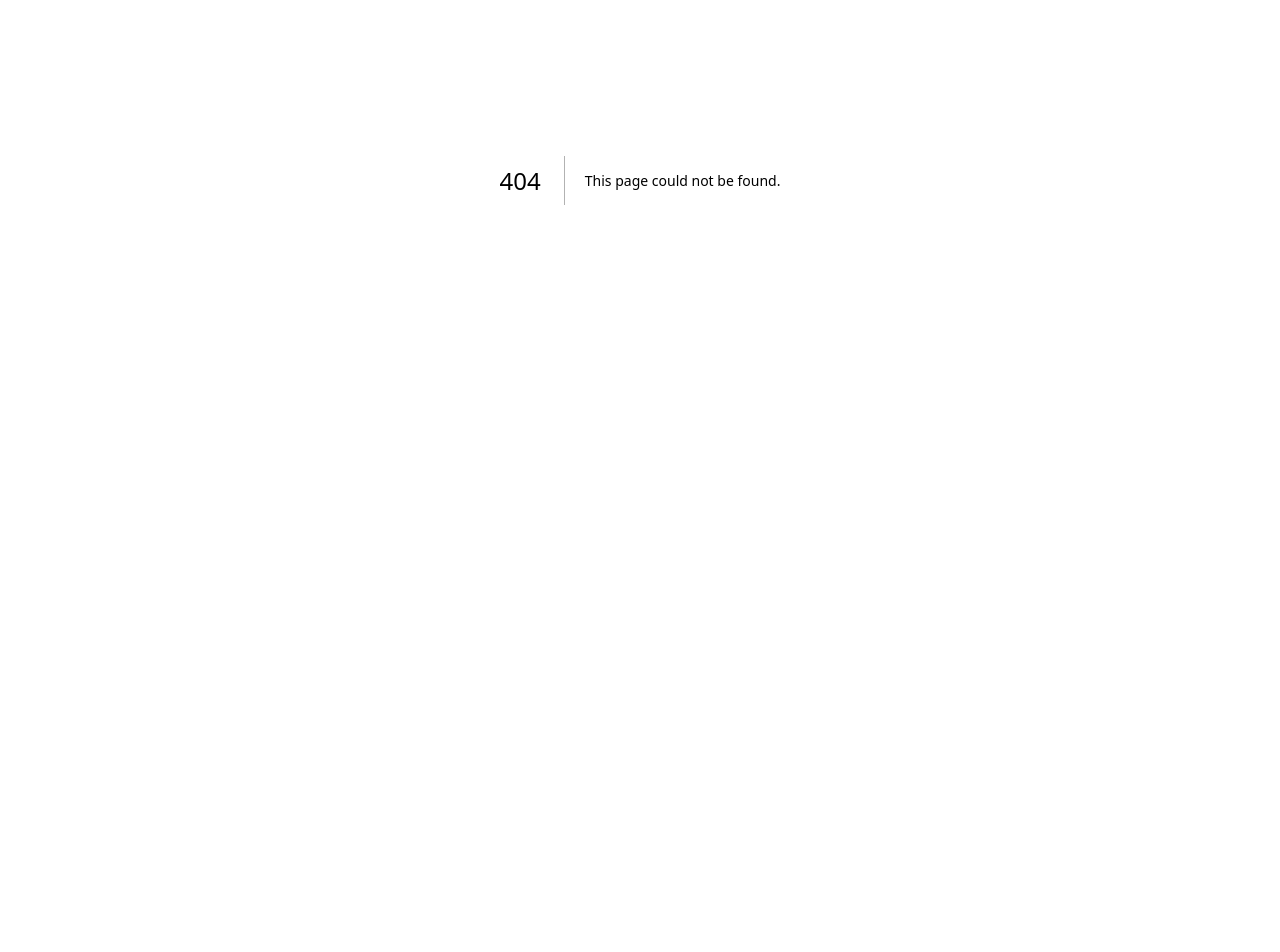
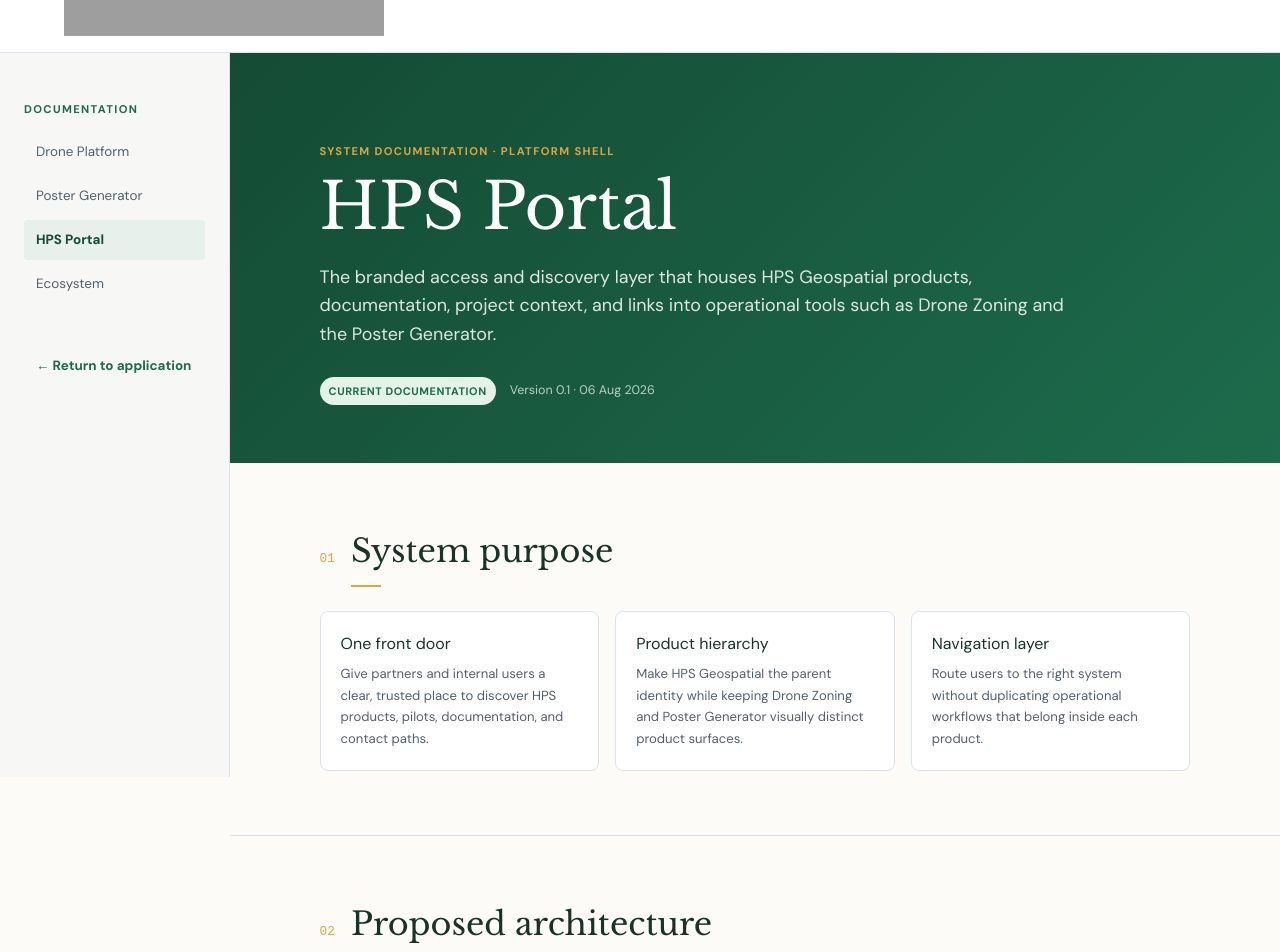
Before and after one commit to slyberia/hydrographic-poster-generator, a Next.js app in the folder frontend/: page /documentation/hps-portal in a window 1280 px wide. Before the commit this address had no page. Shown: the part 220-1172 px from the top of the page. Before the commit the page ends 800 px from the top, so only its background shows below. Built offline with nearby package versions, Linux system fonts and the light colour scheme; grey boxes are pictures that could not be loaded.

Commit message:
Add HPS executive overview and documentation

```diff
--- /dev/null
+++ b/frontend/src/app/documentation/hps-portal/page.tsx
@@ -0,0 +1,11 @@
+import { ArchitectureDiagram, DocPage, DocSection, Note, StackTable, Status } from "../components";
+
+export default function HpsPortalDocumentation() {
+  return <DocPage system="HPS Portal" eyebrow="System documentation · platform shell" title="HPS Portal" summary="The branded access and discovery layer that houses HPS Geospatial products, documentation, project context, and links into operational tools such as Drone Zoning and the Poster Generator.">
+    <DocSection number="01" title="System purpose"><div className="doc-grid"><article className="doc-card"><h3>One front door</h3><p>Give partners and internal users a clear, trusted place to discover HPS products, pilots, documentation, and contact paths.</p></article><article className="doc-card"><h3>Product hierarchy</h3><p>Make HPS Geospatial the parent identity while keeping Drone Zoning and Poster Generator visually distinct product surfaces.</p></article><article className="doc-card"><h3>Navigation layer</h3><p>Route users to the right system without duplicating operational workflows that belong inside each product.</p></article></div></DocSection>
+    <DocSection number="02" title="Proposed architecture"><ArchitectureDiagram nodes={[{label:"Visitor",detail:"Public or signed-in user",tone:""},{label:"HPS Portal",detail:"Brand · navigation · content",tone:""},{label:"Product routes",detail:"Drone · Poster · Docs",tone:""},{label:"Shared services",detail:"Identity · analytics · assets",tone:"data"}]} caption="The Portal is a discovery and access layer; product-specific data and workflows remain owned by the systems they describe." /><Note>The current application repository exposes workspace authentication helpers and optional Cloudflare bindings. Whether the Portal should share identity, navigation, or only visual language is an architectural decision to confirm.</Note></DocSection>
+    <DocSection number="03" title="Stack to confirm"><StackTable rows={[["Web shell", "To confirm", "Portal landing, navigation, and content routes"],["Content", "To confirm", "Product descriptions, documentation, announcements, and downloads"],["Identity", "Workspace auth headers available", "Optional sign-in and role-aware links"],["Assets", "HPS design system", "Logos, product marks, screenshots, and editorial imagery"],["Integrations", "To confirm", "Links or embedded views into Drone Platform and Poster Generator"]]} /></DocSection>
+    <DocSection number="04" title="Portal responsibilities"><div className="doc-grid"><article className="doc-card"><h3>Discover</h3><p>Explain what each HPS product does and who it serves.</p></article><article className="doc-card"><h3>Orient</h3><p>Provide system documentation, methodology, status, and ownership context.</p></article><article className="doc-card"><h3>Connect</h3><p>Offer access links, contact actions, downloads, and pathways into applications.</p></article></div></DocSection>
+    <DocSection number="05" title="Status and decisions"><div className="doc-grid"><article className="doc-card"><Status>Implemented</Status><h3>Brand foundation</h3><p>HPS Geospatial logo assets and parent/product hierarchy are available for the Portal surface.</p></article><article className="doc-card"><Status tone="decision">To confirm</Status><h3>Canonical Portal repository</h3><p>Identify the Portal codebase and deployment target so this documentation can be connected to the actual site.</p></article><article className="doc-card"><Status tone="planned">Planned</Status><h3>Shared navigation</h3><p>Define the durable links, permissions, and cross-product navigation model.</p></article></div></DocSection>
+  </DocPage>;
+}
```
